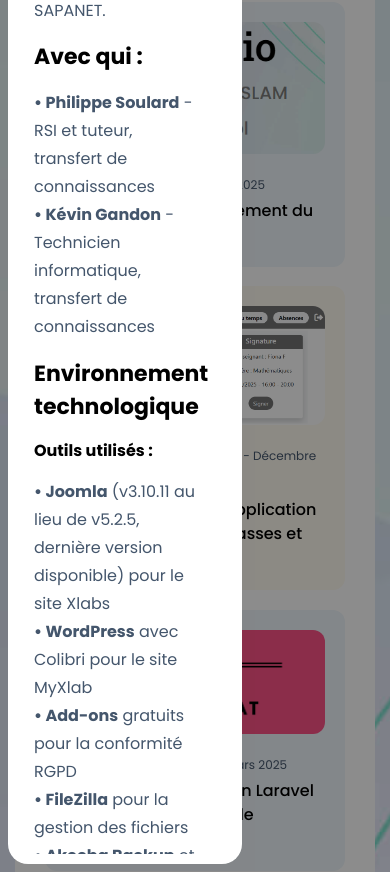
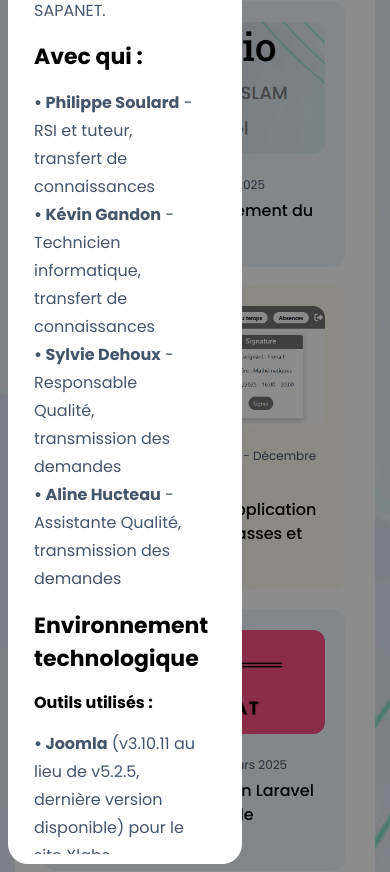
Before and after one commit to ElianePerol/Portfolio.2025.BTS.SIO, a PHP site: page /projects.php in a window 390 px wide, after a click that opens the changed part. Shown: the part 1728-2600 px from the top of the page. Run offline with PHP 8.4, Linux system fonts and the light colour scheme.

Commit message:
adding documention to projects

```diff
--- a/projects.php
+++ b/projects.php
@@ -260,7 +260,8 @@ include_once "common/footer.php";
                         <ul>
                             <li><b>• Philippe Soulard</b> - RSI et tuteur, transfert de connaissances</li>
                             <li><b>• Kévin Gandon</b> - Technicien informatique, transfert de connaissances</li>
-
+                            <li><b>• Sylvie Dehoux</b> - Responsable Qualité, transmission des demandes</li>
+                            <li><b>• Aline Hucteau</b> - Assistante Qualité, transmission des demandes</li>
                         </ul>
                         </p>
 
@@ -419,12 +420,12 @@ include_once "common/footer.php";
                         </div>
                         <div class="col-md-6">
                             <span class="">
-                                <a href="#"><i class="fa-solid fa-arrow-up-right-from-square"></i>   Captures d'écran des mentions légales mises à jour</a>
-                            </span>
-                        </div>
-                        <div class="col-md-6">
-                            <span class="">
-                                <a href="#"><i class="fa-solid fa-arrow-up-right-from-square"></i>   Captures d'écran des sauvegardes réalisées</a>
+                                <a href="assets/docs/projects/demande_maj_sapanet_glpi.pdf" target="_blank"><i class="fa-solid fa-arrow-up-right-from-square"></i>   Demandes de mises à jour : de SAPANET à GLPI</a>
+                            </span>
+                        </div>
+                        <div class="col-md-6">
+                            <span class="">
+                                <a href="assets/docs/projects/sauvegarde_akeebabackup_backwpup.pdf" target="_blank"><i class="fa-solid fa-arrow-up-right-from-square"></i>   Tableaux de bord des sauvegardes (capture)</a>
                             </span>
                         </div>
                     </div>
```
Also changed, not shown: 2 other files.
